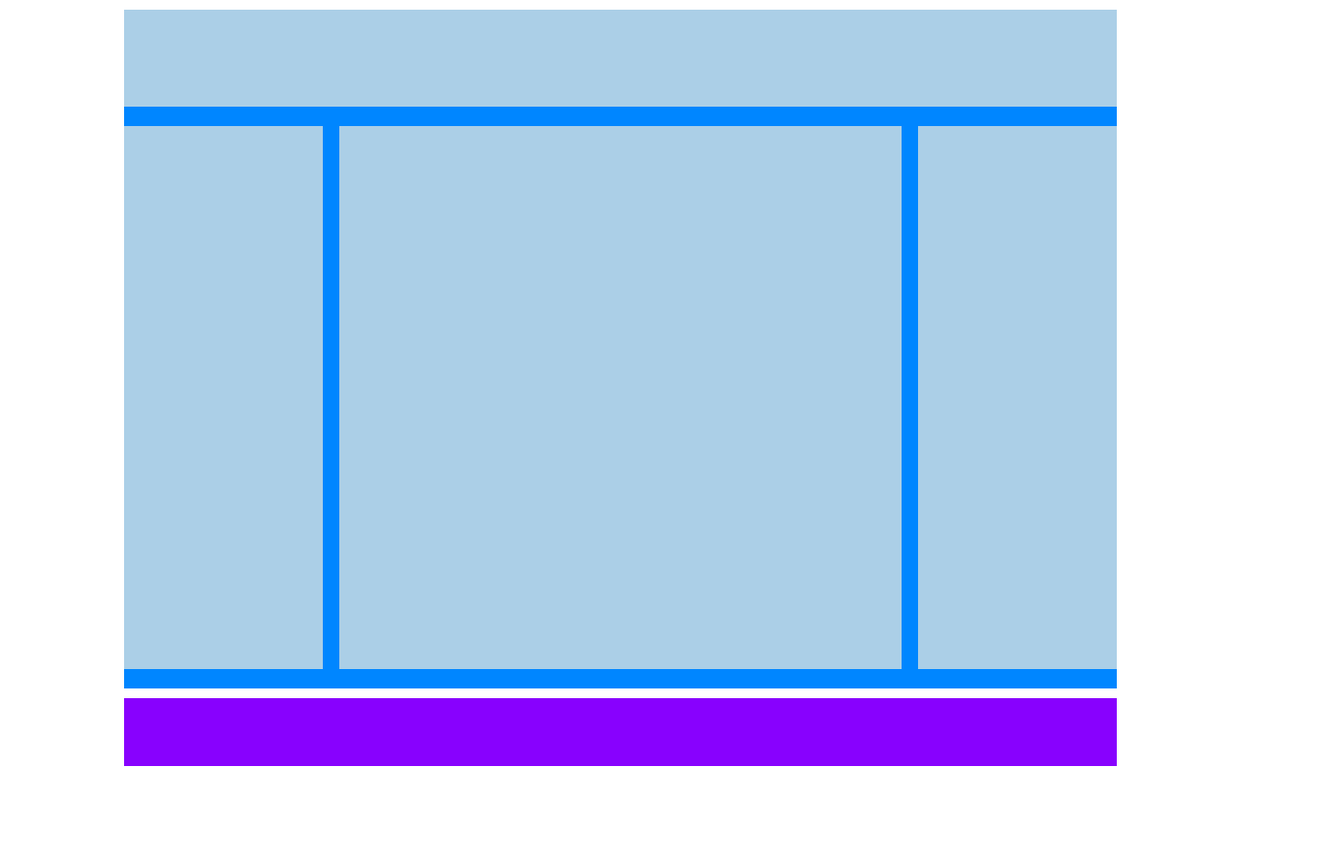
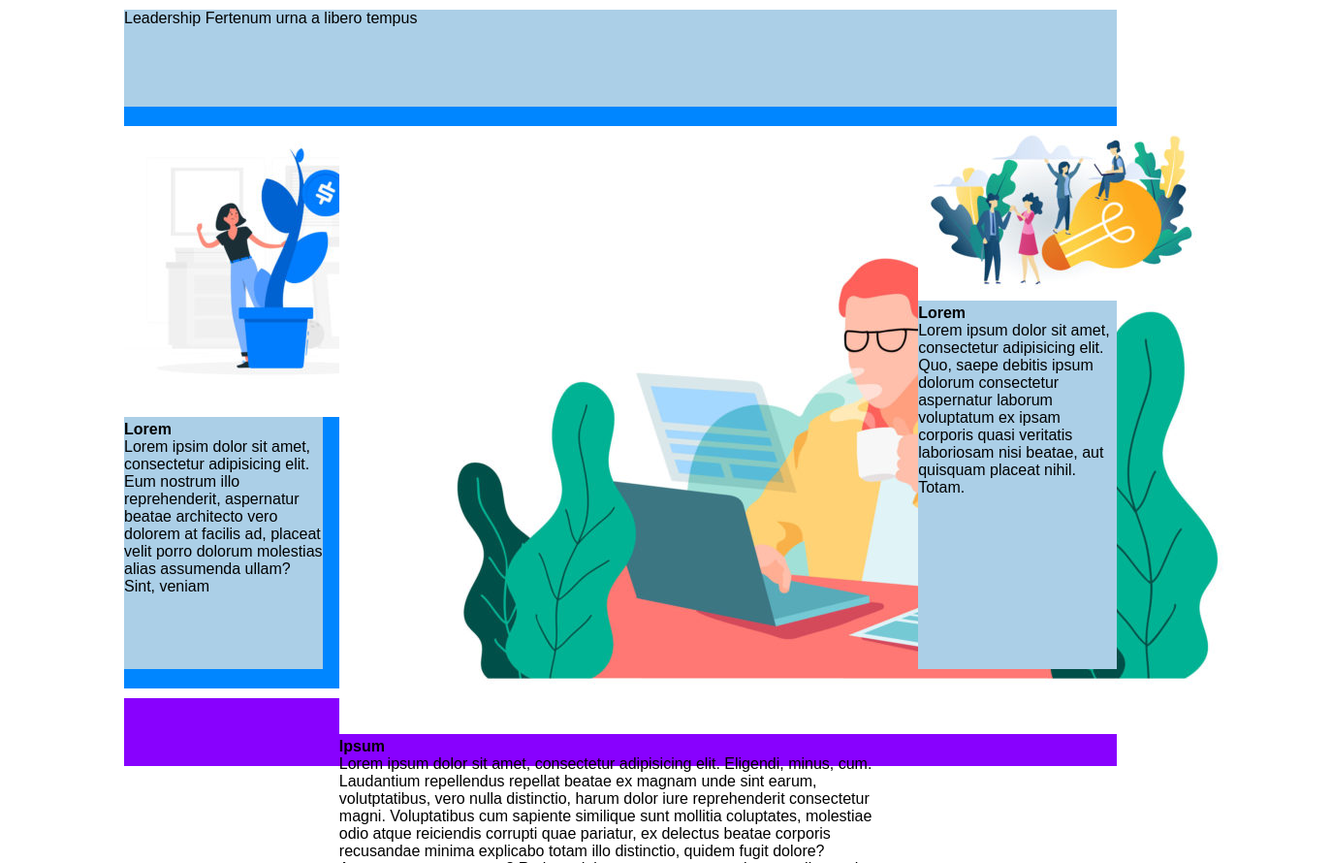
Before and after one commit to Massimo1204/htmlcss-wp, a plain HTML site: page index.html in a window 1280 px wide. Shown: the part 920-1810 px from the top of the page at 97% size, 1374 px wide, since content can reach past the window. Before the commit the page ends 1760 px from the top, so only its background shows below. Drawn offline with Linux system fonts and the light colour scheme.

Commit message:
aggiunte immagini e testo sezione due

```diff
--- a/index.html
+++ b/index.html
@@ -12,7 +12,7 @@
         <!-- HEADER ROSA -->
         <header class="header width">
             <img id="logo" src="img/logo.png" alt=" logo ">
-            <ul class="nav">
+            <ul class="nav grey">
                 <li>features</li>
                 <li>editorials</li>
                 <li>environment</li>
@@ -37,10 +37,28 @@
 
             <!-- SEZIONE BLU -->
             <section class="second-section clearfix">
-                <div class="section-header width float"></div>
-                <div class="aside float"></div>
-                <div class="middle float"></div>
-                <div class="aside float"></div>
+                <div class="section-header width float">
+                    Leadership
+                    <span class="grey">Fertenum urna a libero tempus</span>
+                </div>
+
+                <div class="aside float">
+                    <img class="img-aside" src="img/img-1.jpg" alt="pianta blu">
+                    <h4>Lorem</h4>
+                    <span class="grey">
+                        Lorem ipsim dolor sit amet, consectetur adipisicing elit. Eum nostrum illo reprehenderit, aspernatur beatae architecto vero dolorem at facilis ad, placeat velit porro dolorum molestias alias assumenda ullam? Sint, veniam
+                    </span>
+                </div>
+                <div class="middle float">
+                    <img class="img-middle" src="img/banner-2.jpg" alt="seconda immagine">
+                    <h4>Ipsum</h4>
+                    <span class="grey">Lorem ipsum dolor sit amet, consectetur adipisicing elit. Eligendi, minus, cum. Laudantium repellendus repellat beatae ex magnam unde sint earum, volutptatibus, vero nulla distinctio, harum dolor iure reprehenderit consectetur magni. Voluptatibus cum sapiente similique sunt mollitia coluptates, molestiae odio atque reiciendis corrupti quae pariatur, ex delectus beatae corporis recusandae minima explicabo totam illo distinctio, quidem fugit dolore? Accusamus est, quaerat? Ratione dolorem consequuntur ab temporibus enim corporis quia et doloribu libero, tenetur dolorum earum veritatis! Saepe provident, quae. Itaque velit deserunt molestiae ullam tenetur quisquam adipisci recusandae, sit fugiat quia. Repellat assumenda ullam tenetur quisquam adipisci recusandae, sit fugiat quia. Repellat assumenda asperiores voluptatem ad voluptate alias quos fugit sed possimus, aspernatur a, labore, laboriosam enim aut! Ratione doloribus,unde. Quidem totam, cum in praesentium doloribus nesciunt atque enim commodi. Perspiciatis veritatis commodi quod, quos ducimus exercitationem qui provident vel adipisci eos modi molestias quas debitis, doloribus mollitia sapiente quaerat dignissimos quis unde ea optio autem voluptas corrupti. Distinctio, itaque.</span>
+                </div>
+                <div class="aside float">
+                    <img class="img-aside" src="img/img-3.jpg" alt="immagine terza">
+                    <h4>Lorem</h4>
+                    <span class="grey">Lorem ipsum dolor sit amet, consectetur adipisicing elit. Quo, saepe debitis ipsum dolorum consectetur aspernatur laborum voluptatum ex ipsam corporis quasi veritatis laboriosam nisi beatae, aut quisquam placeat nihil. Totam.</span>
+                </div>
             </section>
         </div>
     </main>
```
